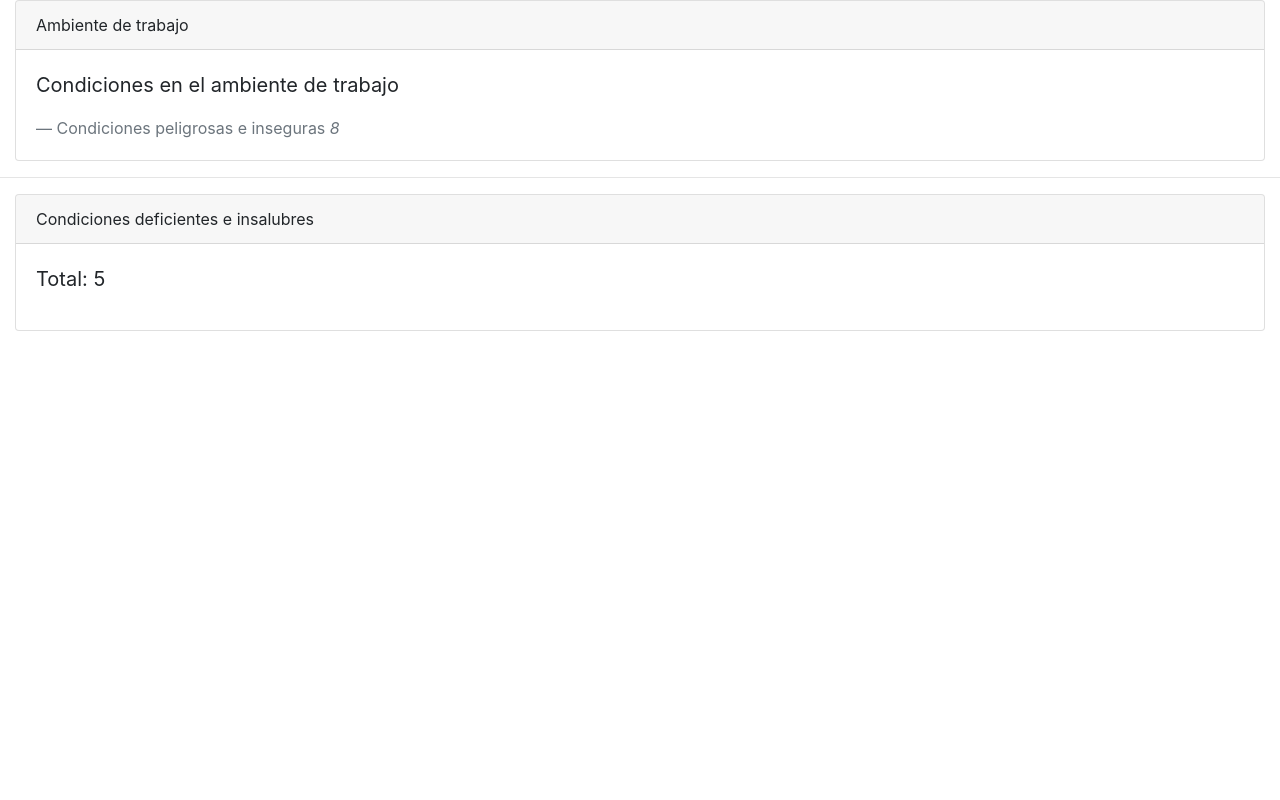
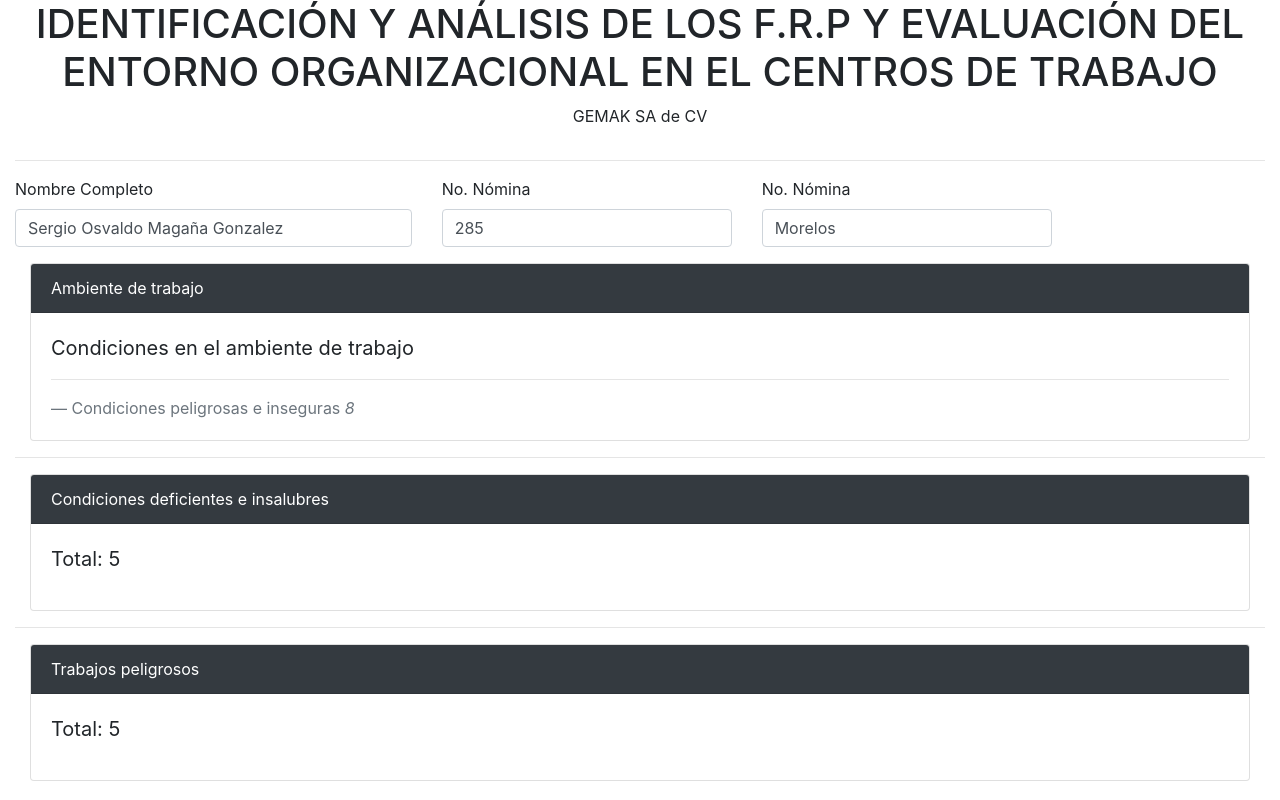
Before and after one commit to MalwarePig/EncuestaISO, a website: page src/views/Reporte.html in a window 1280 px wide. Drawn offline with nearby package versions, Linux system fonts and the light colour scheme.

Commit message:
Borrador

```diff
--- a/src/views/Reporte.html
+++ b/src/views/Reporte.html
@@ -29,24 +29,69 @@
 <body>
   <!-- -->
   <div class="container-fluid">
+    <!--================================================== CABEZERA ==================================================================-->
+    <section class="row">
+      <div class="col-md-12">
+        <h1 class="text-center">IDENTIFICACIÓN Y ANÁLISIS DE LOS F.R.P Y EVALUACIÓN DEL
+          ENTORNO ORGANIZACIONAL EN EL CENTROS DE TRABAJO
+        </h1>
+        <p class="text-center">GEMAK SA de CV</p>
+      </div>
+    </section>
+    <hr>
+    <form action="" id="Formualario">
+      <section class="row">
+        <section class="col-md-12">
+          <section class="row">
+            <div class="col-md-4">
+              <div class="form-group">
+                <label for="Nombre">Nombre Completo</label>
+                <input type="text" class="form-control" id="Nombre" maxlength="128" placeholder="Nombre Completo"
+                  required value="Sergio Osvaldo Magaña Gonzalez">
+              </div>
+            </div>
+
+            <div class="col-md-3">
+              <div class="form_group">
+                <label for="nomina">No. Nómina</label>
+                <input type="text" class="form-control" id="Nomina" placeholder="Número de nómina" maxlength="15"
+                  required value="285" />
+              </div>
+            </div>
+
+            <div class="col-md-3">
+              <div class="form_group">
+                <label for="Planta">No. Nómina</label>
+                <input type="text" class="form-control" id="Planta" placeholder="Planta" maxlength="15" required
+                  value="Morelos" />
+              </div>
+            </div>
+          </section>
+        </section>
+      </section>
+
+      <!--FULL-->
+      <div class="container-fluid">
         <div class="card">
-      <div class="card-header">
+          <div class="card-header text-white bg-dark">
             Ambiente de trabajo
           </div>
           <div class="card-body">
             <blockquote class="blockquote mb-0">
               <p>Condiciones en el ambiente de trabajo</p>
+              <hr>
               <footer class="blockquote-footer">Condiciones peligrosas e inseguras <cite title="Source Title">8</cite>
               </footer>
             </blockquote>
           </div>
         </div>
       </div>
+
       <!-- -->
       <hr>
       <div class="container-fluid">
         <div class="card">
-      <div class="card-header">
+          <div class="card-header text-white bg-dark">
             Condiciones deficientes e insalubres
           </div>
           <div class="card-body">
@@ -57,4 +102,21 @@
         </div>
       </div>
 
+      <!-- -->
+      <hr>
+      <div class="container-fluid">
+        <div class="card">
+          <div class="card-header text-white bg-dark">
+            Trabajos peligrosos
+          </div>
+          <div class="card-body">
+            <blockquote class="blockquote mb-0">
+              <p>Total: 5</p>
+            </blockquote>
+          </div>
+        </div>
+      </div>
+
+  </div> <!-- div -->
+
 </body>
```
Lines whose indentation alone changed are shown as unchanged.
